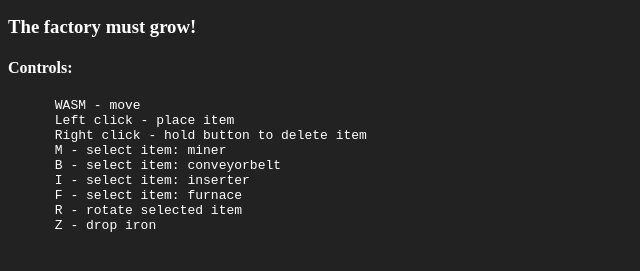
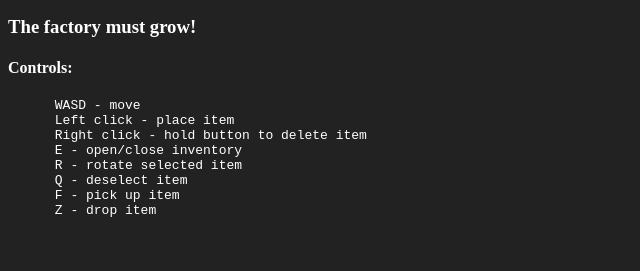
Before and after one commit to Martomate/factorito, a plain HTML site: page web/index.html in a window 1280 px wide. Shown: the part 161-432 px from the top of the page, without its empty margins (0-640 px from the left). Drawn offline with Linux system fonts and the light colour scheme; a script that the page names is missing.

Commit message:
updated controls on html page

```diff
--- a/web/index.html
+++ b/web/index.html
@@ -25,15 +25,14 @@
     <h3>The factory must grow!</h3>
     <h4>Controls:</h4>
     <pre>
-      WASM - move
+      WASD - move
       Left click - place item
       Right click - hold button to delete item
-      M - select item: miner
-      B - select item: conveyorbelt
-      I - select item: inserter
-      F - select item: furnace
+      E - open/close inventory
       R - rotate selected item
-      Z - drop iron
+      Q - deselect item
+      F - pick up item
+      Z - drop item
     </pre>
   </div>
 </html>
```
